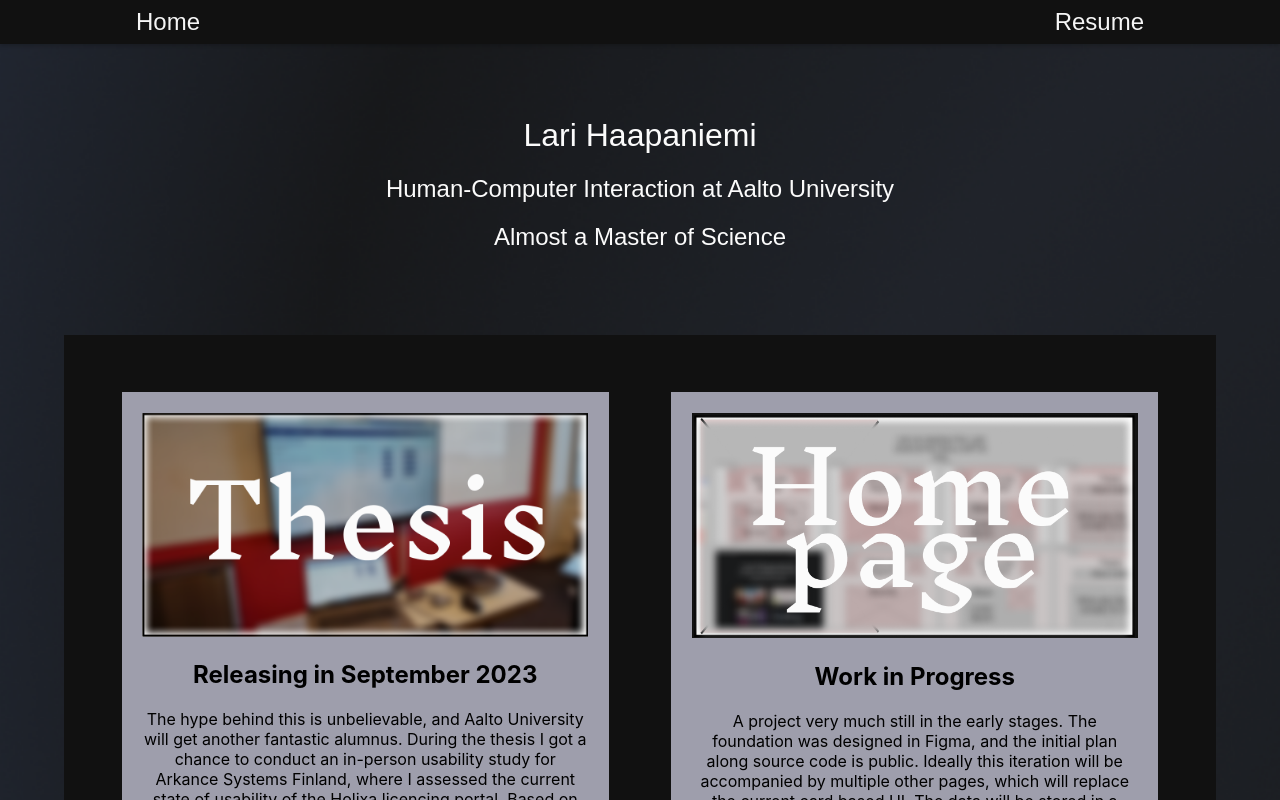
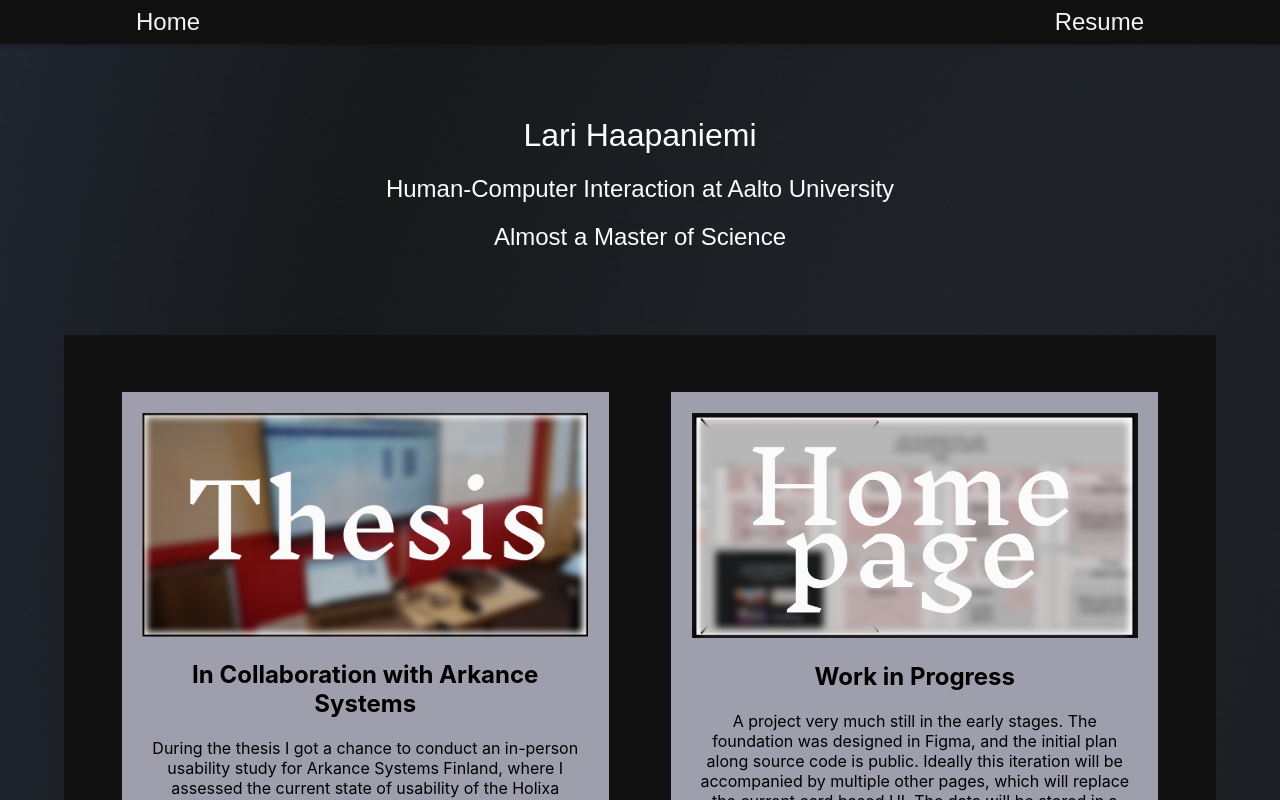
Before and after one commit to Telomeri/Homepage, a React (Create React App) app: page / in a window 1280 px wide. Shown: the top 800 px of the page. Built offline with nearby package versions, Linux system fonts and the light colour scheme; the HTML template or start-up script is replaced by a standard one.

Commit message:
Add the thesis

```diff
--- a/src/components/UnitCardContainer.tsx
+++ b/src/components/UnitCardContainer.tsx
@@ -18,8 +18,8 @@ const UnitCardContainer: React.FC<UnitCardContainerInt> = () => {
     <div className='container'>
         <div className='side left'></div>
         <div className='unit-card-container'>
-            <UnitCard imageaddress={thesis_image} relatedLinkHeader ={'Nothing here yet'} relatedLink = {'/'} header='Releasing in September 2023' text='The hype behind this is unbelievable, and Aalto University will get another fantastic alumnus. During the thesis I got a chance to conduct an in-person usability study for Arkance Systems Finland, where I assessed the current state of usability of the
-            Holixa licencing portal. Based on the qualitative and quantitative results I created a new low fidelity prototype showing the course of improvements the development team should consider.'/>
+            <UnitCard imageaddress={thesis_image} relatedLinkHeader ={'Thesis Aaltodoc'} relatedLink = {'https://aaltodoc.aalto.fi/handle/123456789/124080'} header='In Collaboration with Arkance Systems ' text='During the thesis I got a chance to conduct an in-person usability study for Arkance Systems Finland, where I assessed the current state of usability of the
+            Holixa licencing portal. Based on the qualitative and quantitative results I created a new low fidelity prototype showing the course of improvements the development team should consider. For the results, you can check the appendix of the thesis!'/>
             <UnitCard imageaddress={home_page} relatedLinkHeader ={'Github Repository'} relatedLink = {"https://github.com/Telomeri/Homepage"} header='Work in Progress' text='A project very much still in the early stages.
             The foundation was designed in Figma, and the initial plan along source code is public. Ideally this iteration will be accompanied by multiple other pages, which will replace the current card based UI.
             The data will be stored in a postgres database, backend will either be node.js or asp.net, and hosting service aws/azure. If the current portfolio or the design does not spark joy, fear not as this is just the beginning.'/>
```
Also changed, not shown: src/assets/files/gbvs_image.png (added).
